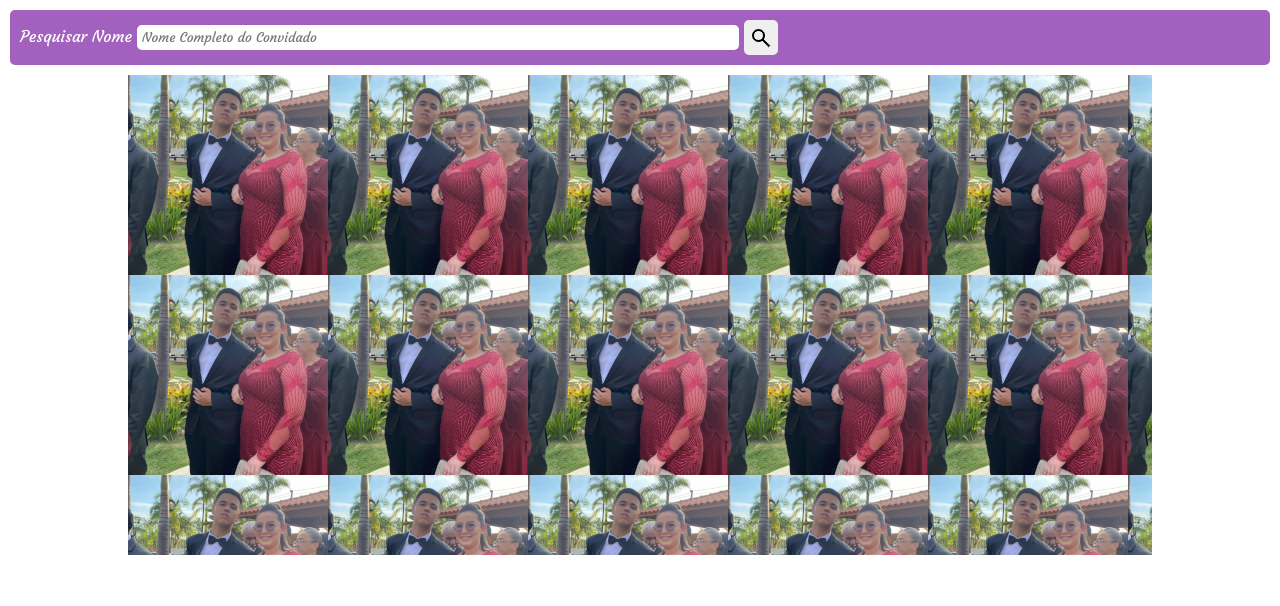
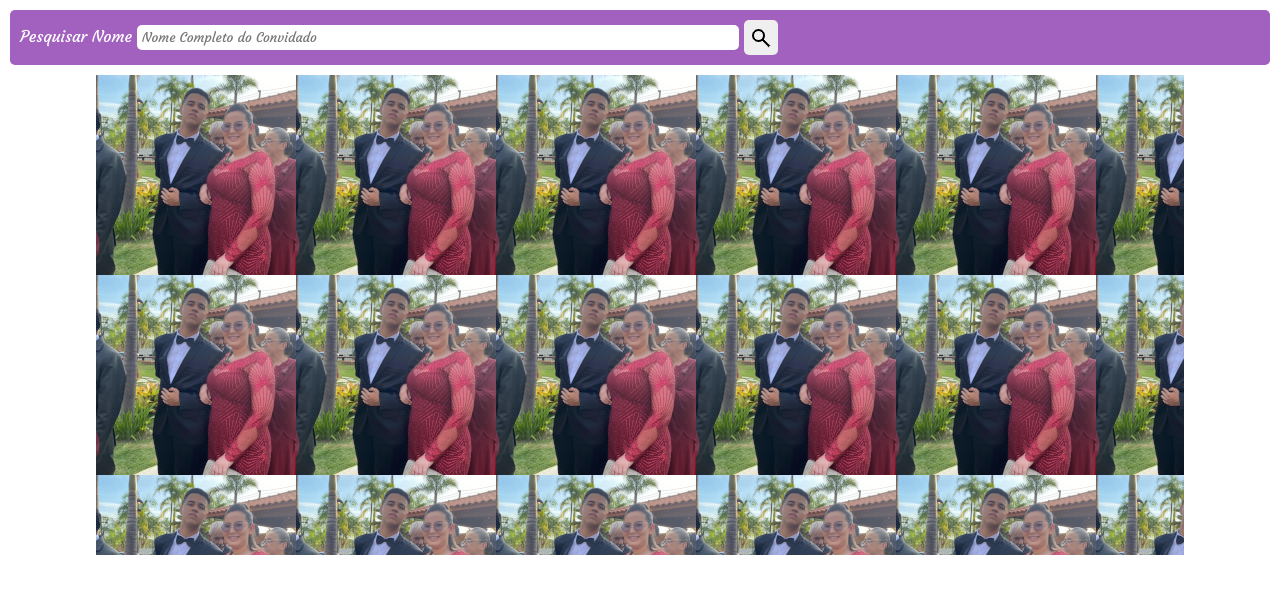
Before and after one commit to Ryk131/D-R, a PHP site: page /app/pesquisa_convidado.php in a window 1280 px wide. Shown: the part 194-800 px from the top of the page. Run offline with PHP 8.4, Linux system fonts and the light colour scheme; some web fonts are replaced.

Commit message:
Update confirm-presenc.css

```diff
--- a/estilos/confirm-presenc.css
+++ b/estilos/confirm-presenc.css
@@ -205,7 +205,7 @@ th {
 #slide {
     display: block;
     margin: auto;
-    width: 80vw;
+    width: 85vw;
     height: 60vh;
     transition:background-image 1s;
 }
```
